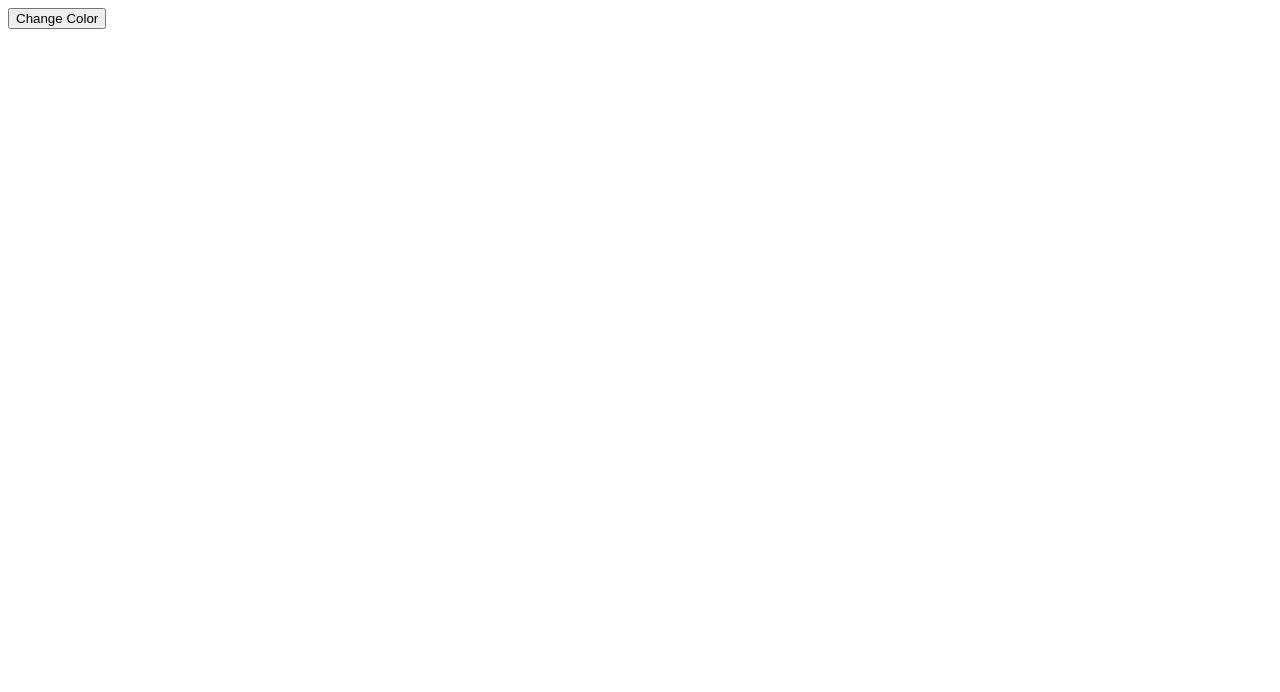
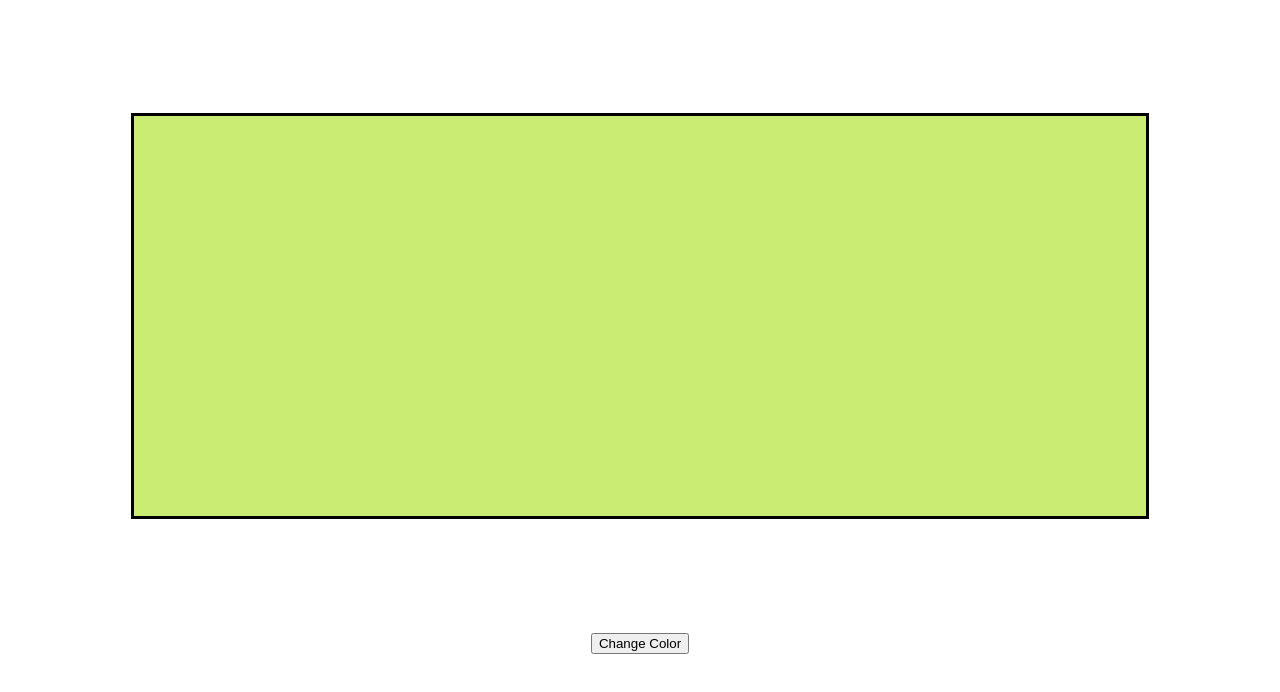
Before and after one commit to Dintvib/Javascript, a plain HTML site: page index.html in a window 1280 px wide. Both pictures are taken after a click on the button "Change Color". Drawn offline with Linux system fonts and the light colour scheme.

Commit message:
Updatedd

```diff
--- a/index.html
+++ b/index.html
@@ -4,7 +4,7 @@
     <meta charset="UTF-8">
     <meta name="viewport" content="width=device-width, initial-scale=1.0">
     <title>Document</title>
-    <link ref=""stylesheet" href="style.css">
+    <link rel="stylesheet" href="style.css">
 </head>
 <body>
     <!-- <h1>Hello Keerthana</h1>
@@ -14,8 +14,8 @@
     <!-- <h1 id="display" keerthana> keerthi</h1>
     <button onclick="change()">Click Me</button> -->
     <div id="box"></div>
-    <button onclick="changecolor()">Change Color</button>
-
+    <!-- <button onclick="changecolor()">Change Color</button> -->
+    <button onclick="changeColor()">Change Color</button>
 
 
 
--- a/script.js
+++ b/script.js
@@ -73,7 +73,28 @@
 //     changeColor();
 //     setInterval(changeColor, 1000);
 // }
-const changecolor = () => {
-    let box = document.getElementById("box");
-    box.style.backgroundColor = "red";
-}
+//const changecolor = () => {
+       //let box = document.getElementById("box");
+        // box.style.backgroundColor = "red";
+ // }
+  function changeColor() {
+     let r = Math.floor(Math.random() * 256);
+     let g = Math.floor(Math.random() * 256);
+    let b = Math.floor(Math.random() * 256);
+
+     let box = document.getElementById("box");
+      box.style.backgroundColor = `rgb(${r}, ${g}, ${b})`;
+      //setInterval(changeColor, 1000);
+  }
+
+
+// function changeColor() {
+//     const colors = ["red", "blue", "green", "yellow", "orange", "purple", "pink"];
+
+//     const c1 = colors[Math.floor(Math.random() * colors.length)];
+//     const c2 = colors[Math.floor(Math.random() * colors.length)];
+//     const c3 = colors[Math.floor(Math.random() * colors.length)];
+
+//     document.getElementById("box").style.background =
+//         `linear-gradient(45deg, ${c1}, ${c2}, ${c3})`;
+// }
--- a/style.css
+++ b/style.css
@@ -3,8 +3,8 @@ body {
 }
 
 #box {
-    width: 70%;
-    height: 300px;
+    width: 80%;
+    height: 400px;
     border: 3px solid black;
     margin: 3cm auto;
 }
```
